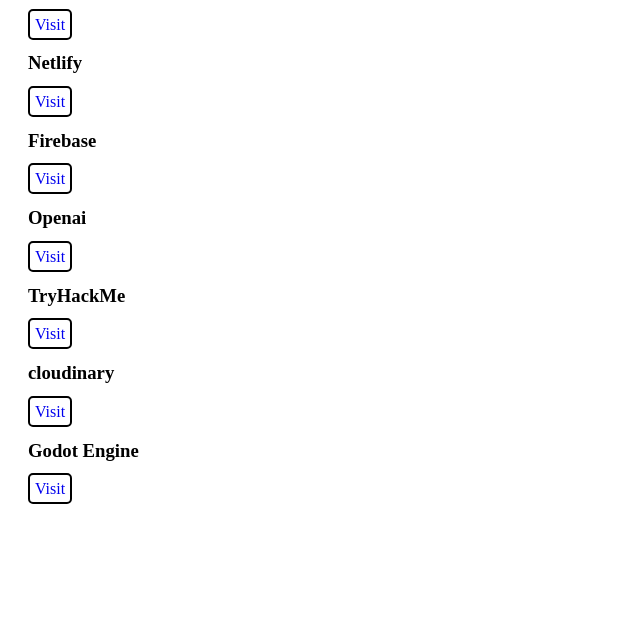
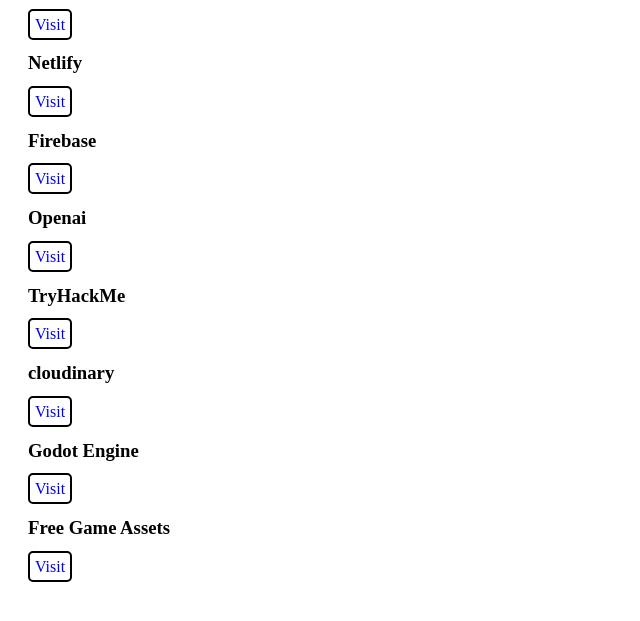
Before and after one commit to Project-Reaper/Shortcut, a plain HTML site: page index.html in a window 1280 px wide. Shown: the part 105-726 px from the top of the page, without its empty margins (0-640 px from the left). Drawn offline with Linux system fonts and the light colour scheme.

Commit message:
Update index.html

```diff
--- a/index.html
+++ b/index.html
@@ -49,11 +49,11 @@
             <h3>Godot Engine</h3>
             <a href="https://godotengine.org/">Visit</a>
         </div>
+        <div>
+            <h3>Free Game Assets</h3>
+            <a href="https://kenney.nl/assets">Visit</a>
+        </div>
         <!-- <div>
-            <h3></h3>
-            <a href="">Visit</a>
-        </div>
-        <div>
             <h3></h3>
             <a href="">Visit</a>
         </div>
```
